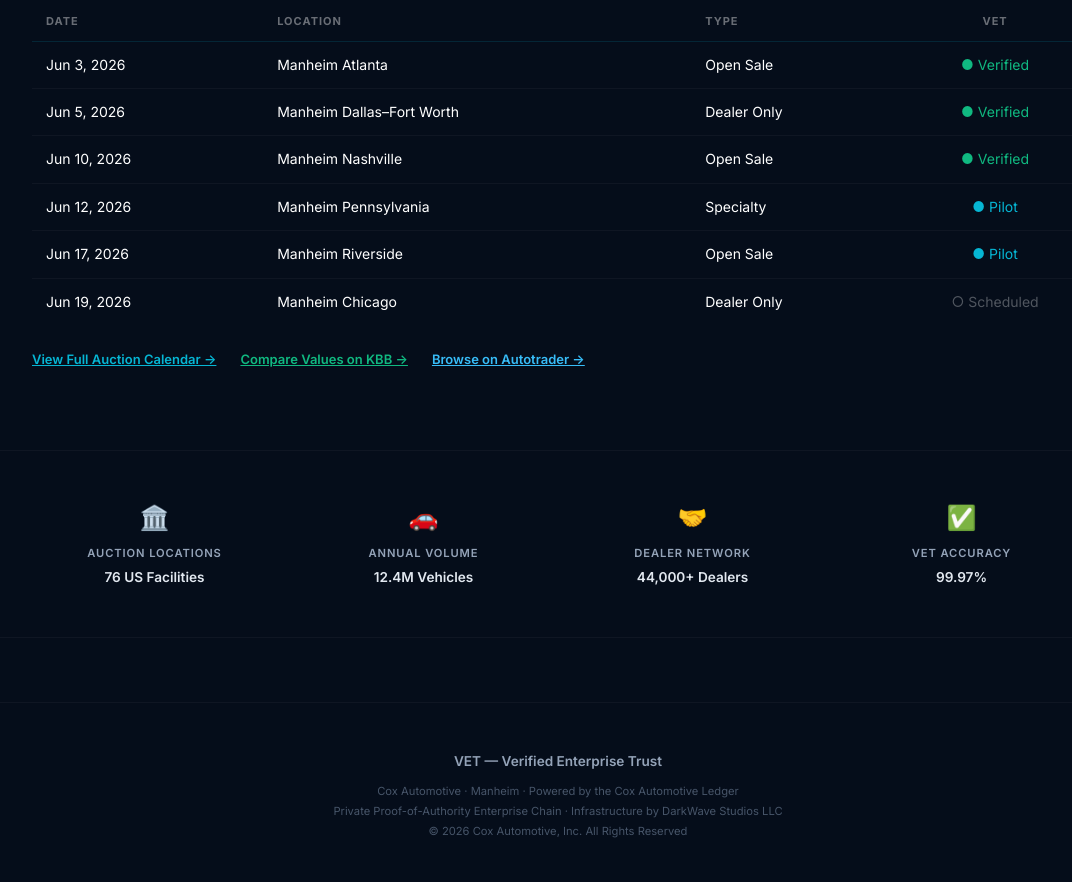
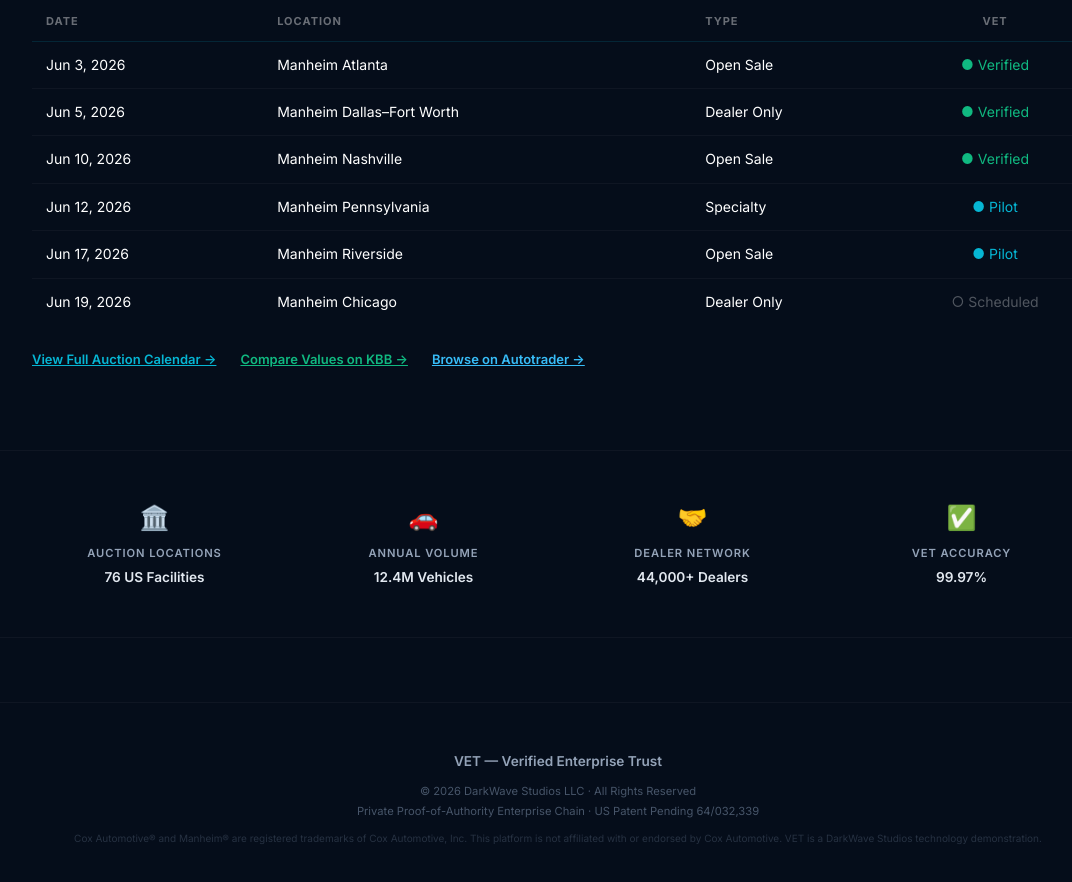
Before and after one commit to cryptocreeper94-sudo/vet-portal, a website: page public/index.html in a window 1280 px wide. Shown: the part 2072-2954 px from the top of the page, without its empty margins (82-1154 px from the left). Drawn offline with Linux system fonts and the light colour scheme; no server answers.

Commit message:
fix: DarkWave copyright + Cox/Manheim trademark disclaimer

```diff
--- a/public/index.html
+++ b/public/index.html
@@ -213,9 +213,9 @@
     <div class="container">
       <div class="footer-brand">VET — Verified Enterprise Trust</div>
       <div class="footer-legal">
-        Cox Automotive · Manheim · Powered by the Cox Automotive Ledger<br>
-        Private Proof-of-Authority Enterprise Chain · Infrastructure by DarkWave Studios LLC<br>
-        © 2026 Cox Automotive, Inc. All Rights Reserved
+        © 2026 DarkWave Studios LLC · All Rights Reserved<br>
+        Private Proof-of-Authority Enterprise Chain · US Patent Pending 64/032,339<br>
+        <span style="opacity:0.5;font-size:10px;margin-top:8px;display:inline-block">Cox Automotive® and Manheim® are registered trademarks of Cox Automotive, Inc. This platform is not affiliated with or endorsed by Cox Automotive. VET is a DarkWave Studios technology demonstration.</span>
       </div>
     </div>
   </footer>
```
